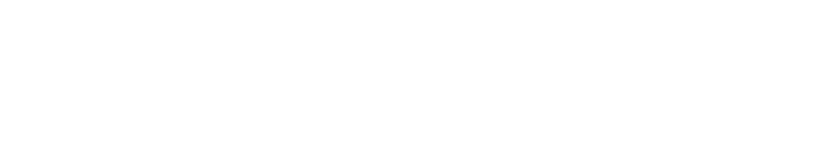
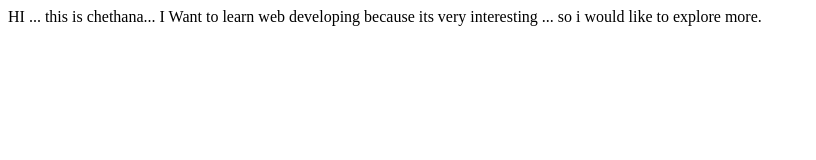
Before and after one commit to chethana-crypto/chethana-site-portfolio, a plain HTML site: page index.html in a window 1280 px wide. Shown: the whole page, without its empty margins (0-816 px from the left). Drawn offline with Linux system fonts and the light colour scheme.

Commit message:
docs-updated index.html
updated by added my interests

```diff
--- a/index.html
+++ b/index.html
@@ -4,9 +4,11 @@
     <meta charset="UTF-8">
     <meta http-equiv="X-UA-Compatible" content="IE=edge">
     <meta name="viewport" content="width=device-width, initial-scale=1.0">
-    <title>HI ... this is chethana...welcome to my portfolio</title>
+    <title>welcome to my portfolio</title>
 </head>
 <body>
-
+    HI ... this is chethana...
+    I Want to learn web developing because its very interesting ...
+    so i would like to explore more.
 </body>
 </html>
```
